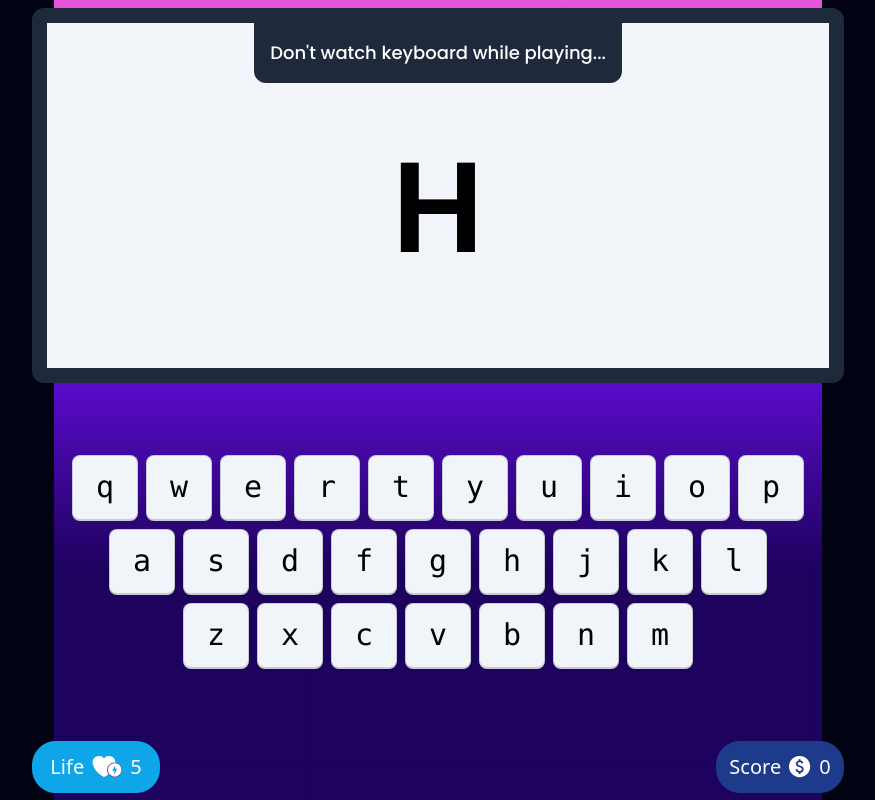
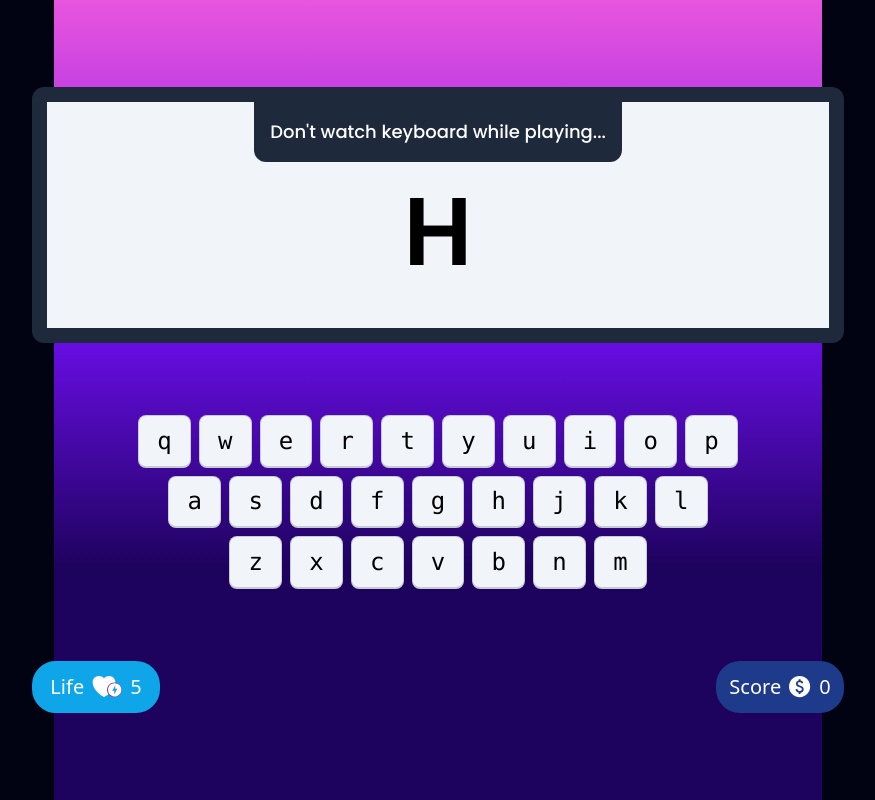
Before and after one commit to abdul-muhaimin-toha/Alpha-Clash, a plain HTML site: page index.html in a window 1280 px wide. Both pictures are taken after a click on the button "Play Now". Shown: the whole page, without its empty margins (202-1077 px from the left). Drawn offline with nearby package versions, Linux system fonts and the light colour scheme.

Commit message:
resizing keyboards

```diff
--- a/index.html
+++ b/index.html
@@ -66,7 +66,7 @@
         >
           <!-- Key Screen -->
           <div
-            class="artboard artboard-horizontal phone-4 bg-slate-100 border-slate-800 border-[15px] rounded-xl flex items-center flex-col justify-between"
+            class="artboard artboard-horizontal phone-4 bg-slate-100 border-slate-800 border-[15px] rounded-xl flex items-center flex-col justify-between max-h-64"
           >
             <p
               class="text-poppins text-lg font-medium bg-slate-800 inline-block p-4 rounded-b-xl"
@@ -75,7 +75,7 @@
             </p>
             <h3
               id="desire-alphabet"
-              class="text-poppins text-9xl font-semibold inline-block rounded-b-xl text-black mb-24 uppercase"
+              class="text-poppins text-8xl font-semibold inline-block rounded-b-xl text-black mb-12 uppercase"
             >
               Y
             </h3>
@@ -83,36 +83,36 @@
           <!-- Keyboard Layout -->
           <div>
             <div class="flex justify-center gap-2 my-2 w-full">
-              <kbd id="q" class="kbd bg-slate-100 text-black">q</kbd>
-              <kbd id="w" class="kbd bg-slate-100 text-black">w</kbd>
-              <kbd id="e" class="kbd bg-slate-100 text-black">e</kbd>
-              <kbd id="r" class="kbd bg-slate-100 text-black">r</kbd>
-              <kbd id="t" class="kbd bg-slate-100 text-black">t</kbd>
-              <kbd id="y" class="kbd bg-slate-100 text-black">y</kbd>
-              <kbd id="u" class="kbd bg-slate-100 text-black">u</kbd>
-              <kbd id="i" class="kbd bg-slate-100 text-black">i</kbd>
-              <kbd id="o" class="kbd bg-slate-100 text-black">o</kbd>
-              <kbd id="p" class="kbd bg-slate-100 text-black">p</kbd>
+              <kbd id="q" class="kbd bg-slate-100 text-black text-2xl">q</kbd>
+              <kbd id="w" class="kbd bg-slate-100 text-black text-2xl">w</kbd>
+              <kbd id="e" class="kbd bg-slate-100 text-black text-2xl">e</kbd>
+              <kbd id="r" class="kbd bg-slate-100 text-black text-2xl">r</kbd>
+              <kbd id="t" class="kbd bg-slate-100 text-black text-2xl">t</kbd>
+              <kbd id="y" class="kbd bg-slate-100 text-black text-2xl">y</kbd>
+              <kbd id="u" class="kbd bg-slate-100 text-black text-2xl">u</kbd>
+              <kbd id="i" class="kbd bg-slate-100 text-black text-2xl">i</kbd>
+              <kbd id="o" class="kbd bg-slate-100 text-black text-2xl">o</kbd>
+              <kbd id="p" class="kbd bg-slate-100 text-black text-2xl">p</kbd>
             </div>
             <div class="flex justify-center gap-2 my-2 w-full">
-              <kbd id="a" class="kbd bg-slate-100 text-black">a</kbd>
-              <kbd id="s" class="kbd bg-slate-100 text-black">s</kbd>
-              <kbd id="d" class="kbd bg-slate-100 text-black">d</kbd>
-              <kbd id="f" class="kbd bg-slate-100 text-black">f</kbd>
-              <kbd id="g" class="kbd bg-slate-100 text-black">g</kbd>
-              <kbd id="h" class="kbd bg-slate-100 text-black">h</kbd>
-              <kbd id="j" class="kbd bg-slate-100 text-black">j</kbd>
-              <kbd id="k" class="kbd bg-slate-100 text-black">k</kbd>
-              <kbd id="l" class="kbd bg-slate-100 text-black">l</kbd>
+              <kbd id="a" class="kbd bg-slate-100 text-black text-2xl">a</kbd>
+              <kbd id="s" class="kbd bg-slate-100 text-black text-2xl">s</kbd>
+              <kbd id="d" class="kbd bg-slate-100 text-black text-2xl">d</kbd>
+              <kbd id="f" class="kbd bg-slate-100 text-black text-2xl">f</kbd>
+              <kbd id="g" class="kbd bg-slate-100 text-black text-2xl">g</kbd>
+              <kbd id="h" class="kbd bg-slate-100 text-black text-2xl">h</kbd>
+              <kbd id="j" class="kbd bg-slate-100 text-black text-2xl">j</kbd>
+              <kbd id="k" class="kbd bg-slate-100 text-black text-2xl">k</kbd>
+              <kbd id="l" class="kbd bg-slate-100 text-black text-2xl">l</kbd>
             </div>
             <div class="flex justify-center gap-2 my-2 w-full">
-              <kbd id="z" class="kbd bg-slate-100 text-black">z</kbd>
-              <kbd id="x" class="kbd bg-slate-100 text-black">x</kbd>
-              <kbd id="c" class="kbd bg-slate-100 text-black">c</kbd>
-              <kbd id="v" class="kbd bg-slate-100 text-black">v</kbd>
-              <kbd id="b" class="kbd bg-slate-100 text-black">b</kbd>
-              <kbd id="n" class="kbd bg-slate-100 text-black">n</kbd>
-              <kbd id="m" class="kbd bg-slate-100 text-black">m</kbd>
+              <kbd id="z" class="kbd bg-slate-100 text-black text-2xl">z</kbd>
+              <kbd id="x" class="kbd bg-slate-100 text-black text-2xl">x</kbd>
+              <kbd id="c" class="kbd bg-slate-100 text-black text-2xl">c</kbd>
+              <kbd id="v" class="kbd bg-slate-100 text-black text-2xl">v</kbd>
+              <kbd id="b" class="kbd bg-slate-100 text-black text-2xl">b</kbd>
+              <kbd id="n" class="kbd bg-slate-100 text-black text-2xl">n</kbd>
+              <kbd id="m" class="kbd bg-slate-100 text-black text-2xl">m</kbd>
             </div>
           </div>
           <!-- Score And Life -->
```
